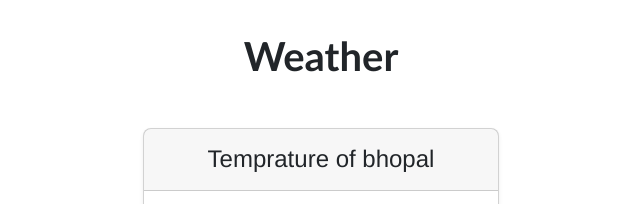
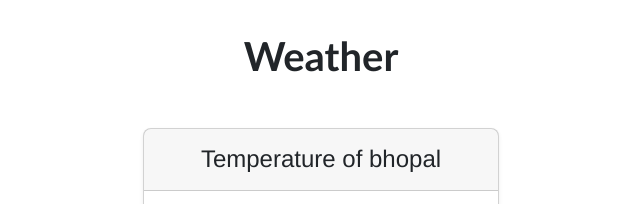
Before and after one commit to harshsharma24h/weather, a plain HTML site: page index.html in a window 1280 px wide. Shown: the top 204 px of the page, 319-959 px from the left. Drawn offline with nearby package versions, Linux system fonts and the light colour scheme; no server answers.

Commit message:
Update index.html

```diff
--- a/index.html
+++ b/index.html
@@ -61,7 +61,7 @@
                 <div class="col text-center">
                     <div class="card mb-4 rounded-3 shadow-sm ">
                         <div class="card-header py-3">
-                            <h4 style="font-family: 'Franklin Gothic Medium', 'Arial Narrow', Arial, sans-serif;" class="my-0 fw-normal">Temprature of <span id="cityName"></span></h4>
+                            <h4 style="font-family: 'Franklin Gothic Medium', 'Arial Narrow', Arial, sans-serif;" class="my-0 fw-normal">Temperature of <span id="cityName"></span></h4>
                         </div>
                         <div  class="card-body ">
 
```
